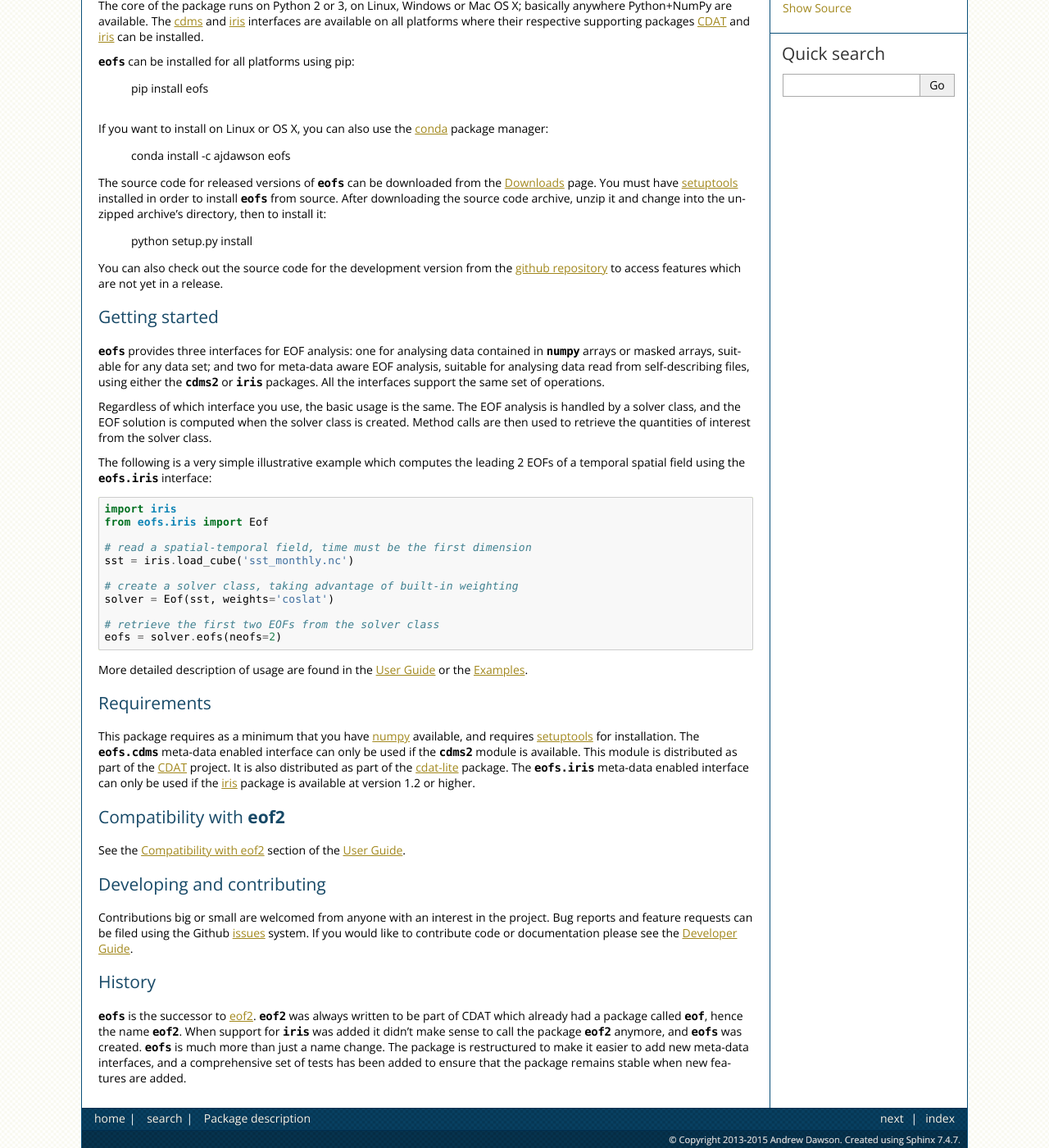
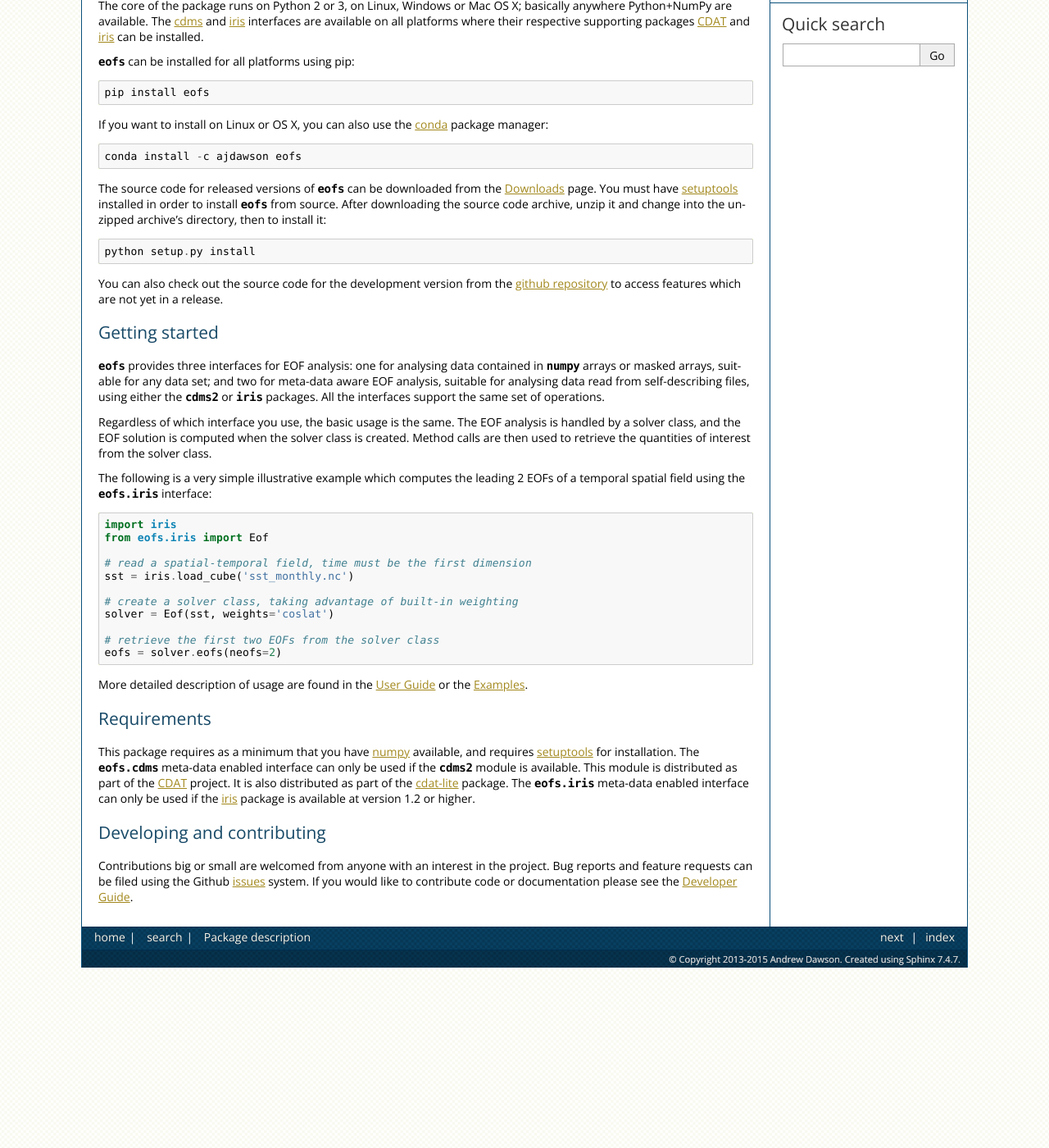
Before and after one commit to ajdawson/eofs, a Sphinx documentation site: the page built from doc/index.rst, in a window 1280 px wide and 1400 px high, scrolled down 477 px. Shown: the whole window at 82% size. Built offline with Sphinx 7.4.7, drawn with Linux system fonts in a browser that asks for light colours; the version number could not be read and is left out; some of the changed text lies outside the part shown.

Commit message:
Remove references to eof2.
eofs has existed for nearly 3 years and eof2 is now long-dead by
now, so we shouldn't need to reference it anymore.

```diff
--- a/doc/index.rst
+++ b/doc/index.rst
@@ -30,17 +30,17 @@ Download and installation
 The core of the package runs on Python 2 or 3, on Linux, Windows or Mac OS X; basically anywhere Python+NumPy are available.
 The :ref:`cdms <cdms-interface>` and :ref:`iris <iris-interface>` interfaces are available on all platforms where their respective supporting packages CDAT_ and iris_ can be installed.
 
-`eofs` can be installed for all platforms using pip:
+`eofs` can be installed for all platforms using pip::
 
     pip install eofs
 
-If you want to install on Linux or OS X, you can also use the conda_ package manager:
+If you want to install on Linux or OS X, you can also use the conda_ package manager::
 
     conda install -c ajdawson eofs
 
 The source code for released versions of `eofs` can be downloaded from the :doc:`downloads` page.
 You must have setuptools_ installed in order to install `eofs` from source.
-After downloading the source code archive, unzip it and change into the unzipped archive's directory, then to install it:
+After downloading the source code archive, unzip it and change into the unzipped archive's directory, then to install it::
 
     python setup.py install
 
@@ -86,28 +86,12 @@ It is also distributed as part of the cdat-lite_ package.
 The `eofs.iris` meta-data enabled interface can only be used if the iris_ package is available at version 1.2 or higher.
 
 
-Compatibility with **eof2**
----------------------------
-
-See the :doc:`userguide/eof2_compatibility` section of the :doc:`userguide/index`.
-
-
 Developing and contributing
 ---------------------------
 
 Contributions big or small are welcomed from anyone with an interest in the project.
 Bug reports and feature requests can be filed using the Github issues_ system.
 If you would like to contribute code or documentation please see the :doc:`devguide/index`.
-
-
-History
--------
-
-`eofs` is the successor to eof2_.
-`eof2` was always written to be part of CDAT which already had a package called `eof`, hence the name `eof2`.
-When support for `iris` was added it didn't make sense to call the package `eof2` anymore, and `eofs` was created.
-`eofs` is much more than just a name change.
-The package is restructured to make it easier to add new meta-data interfaces, and a comprehensive set of tests has been added to ensure that the package remains stable when new features are added.
 
 
 .. _CDAT: http://uv-cdat.llnl.gov
@@ -122,6 +106,4 @@ The package is restructured to make it easier to add new meta-data interfaces, a
 
 .. _issues: http://github.com/ajdawson/eofs/issues
 
-.. _eof2: http://ajdawson.github.com/eof2
-
 .. _conda: http://conda.pydata.org/docs/
--- a/doc/userguide/index.rst
+++ b/doc/userguide/index.rst
@@ -9,6 +9,5 @@ User Guide
    interfaces
    usage
    multivariate
-   eof2_compatibility
    method
    speed
```
Also changed, not shown: doc/userguide/eof2_compatibility.rst (deleted, +0 -44 lines).
